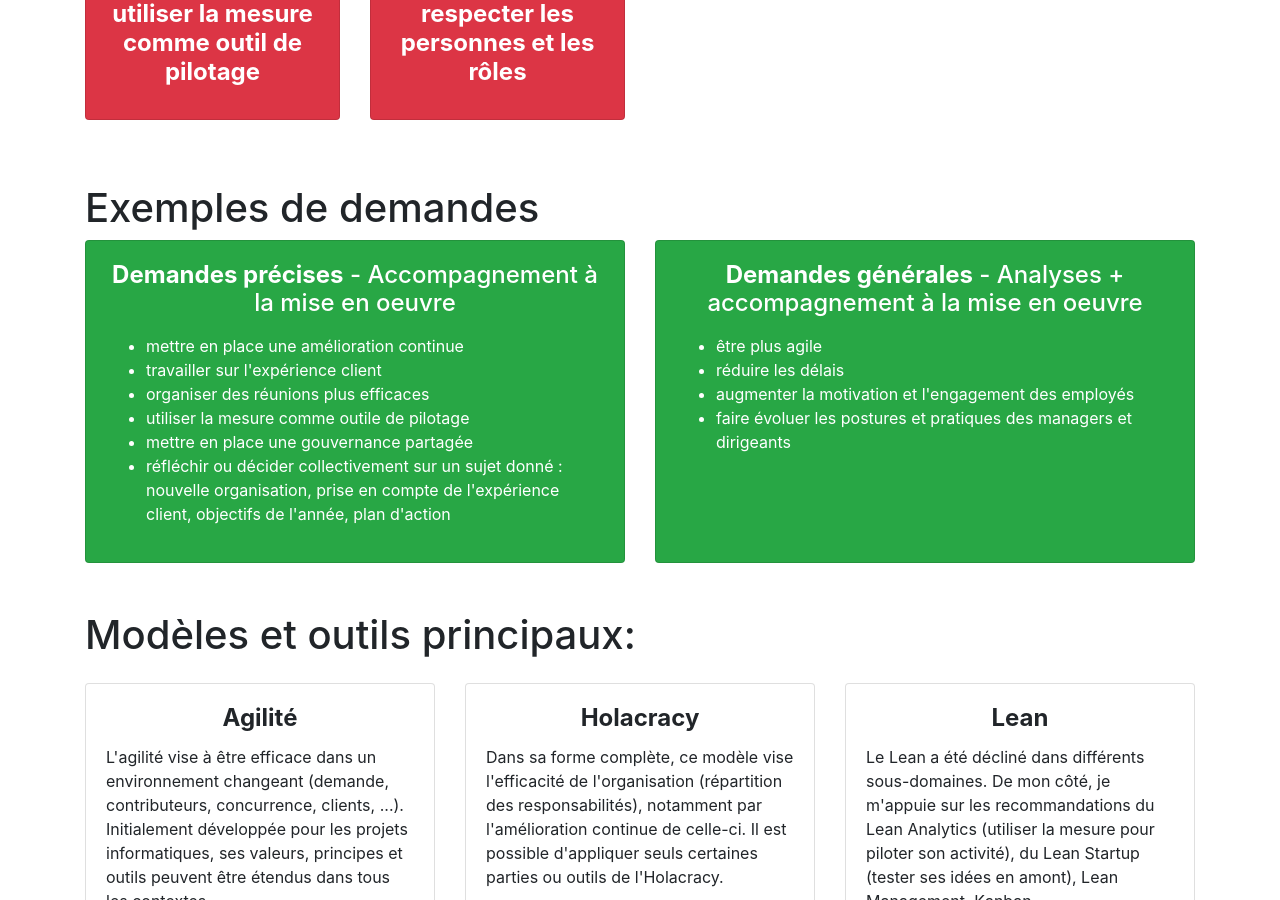
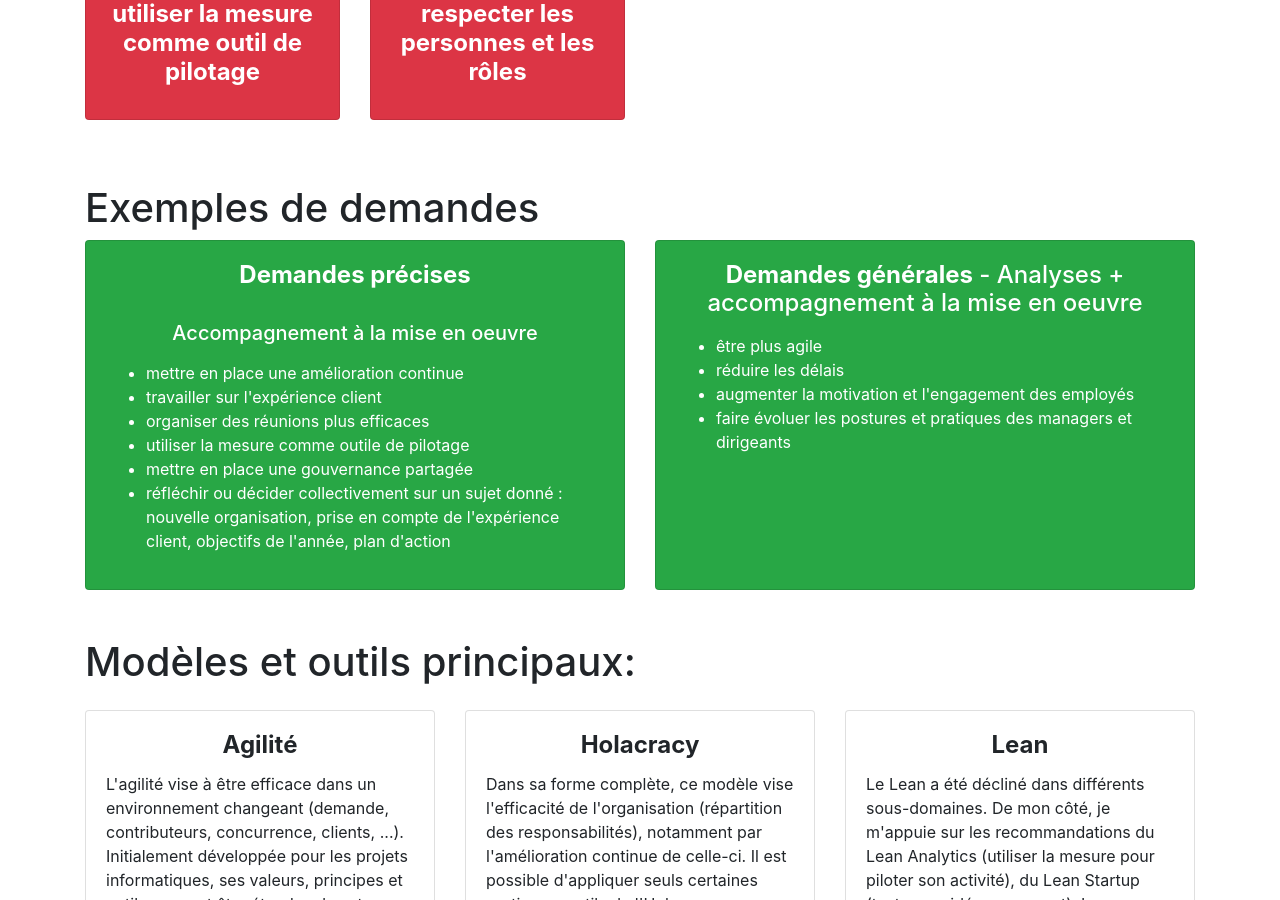
Before and after one commit to OrgaEvolutions/orgaevolutions.github.io, a Jekyll site: the page built from index.html, in a window 1280 px wide and 900 px high, scrolled down 1346 px. Built offline with Jekyll 4.4.1, drawn with Linux system fonts in a browser that asks for light colours.

Commit message:
Update interventions.html

```diff
--- a/_includes/interventions.html
+++ b/_includes/interventions.html
@@ -4,7 +4,7 @@
 		<div class="col-6">
 			<div class="card h-100 text-white bg-success">
 				<div class="card-body">
-					<h4 class="card-title text-center"><strong>Demandes précises</strong> - Accompagnement à la mise en oeuvre</h4>
+					<div class="card-title text-center"><h4><strong>Demandes précises</strong></h4><br><h5>Accompagnement à la mise en oeuvre</h5></div>
 					<p class="card-text">
 						<ul>
 							<li>mettre en place une amélioration continue</li>
```
